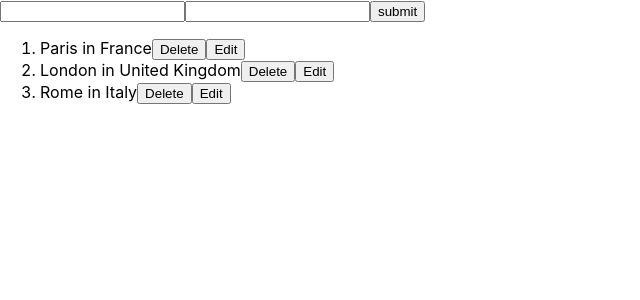
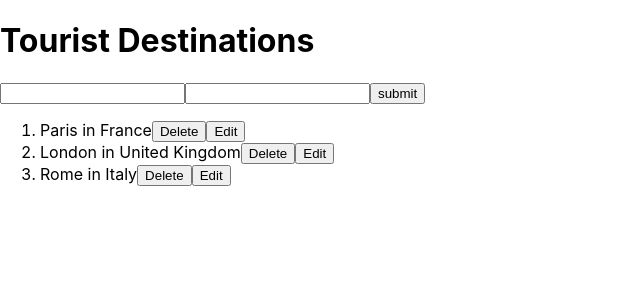
Before and after one commit to marie-sheela-joseph/tourist-destinations, a React (Create React App) app: page / in a window 1280 px wide. Shown: the top 300 px of the page, without its empty margins (0-640 px from the left). Built offline with nearby package versions, Linux system fonts and the light colour scheme.

Commit message:
added h1 to check netlify continuous deployment

```diff
--- a/src/App.tsx
+++ b/src/App.tsx
@@ -39,6 +39,7 @@ function App() {
   }
   return (
     <div>
+      <h1>Tourist Destinations</h1>
       <Add addTouristDestination={addTouristDestination}/>
       {showEdit && <Edit touristDestination={findTouristDestination()} editTouristDestination={editTouristDestination}/>}
       <Display touristDestinations={touristDestinations} deleteTouristDestination={deleteTouristDestination} setShowEdit={setShowEdit} setEditId={setEditId}/>
```
